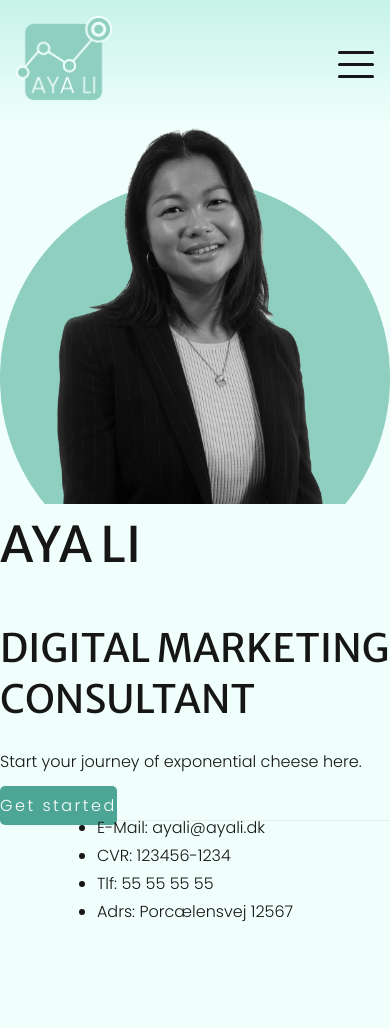
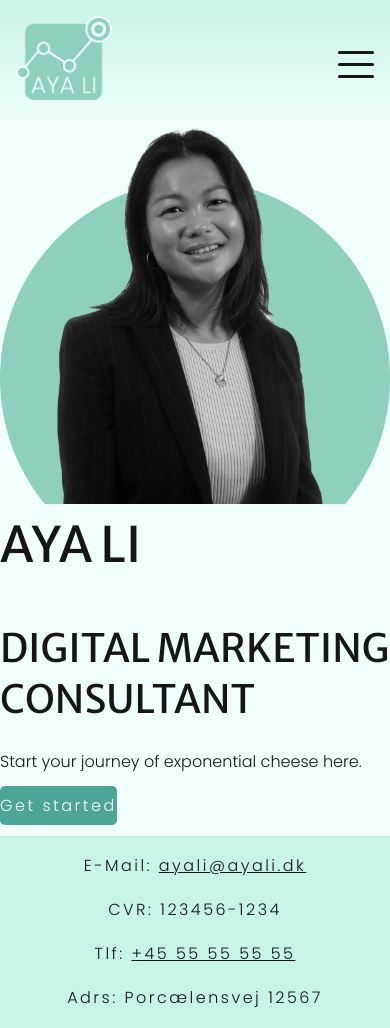
Before and after one commit to ThordurTh/ayali, a Next.js app: page / in a window 390 px wide. Before the commit the page ends 926 px from the top, so only its background shows below. Built offline with nearby package versions, Linux system fonts and the light colour scheme.

Commit message:
Footer working and responsive

```diff
--- a/components/Footer.js
+++ b/components/Footer.js
@@ -1,13 +1,23 @@
-import styles from "./Footer.module.css";
+import Link from "next/link";
 
 export default function Footer() {
   return (
     <>
-      <footer className={styles.footer}>
+      <footer>
         <ul>
-          <li>E-Mail: ayali@ayali.dk</li>
+          <li>
+            E-Mail:{" "}
+            <Link href="mailto:ayali@ayali.dk">
+              <a>ayali@ayali.dk</a>
+            </Link>
+          </li>
           <li>CVR: 123456-1234</li>
-          <li>Tlf: 55 55 55 55</li>
+          <li>
+            Tlf:{" "}
+            <Link href="tel:+4555555555">
+              <a>+45 55 55 55 55</a>
+            </Link>
+          </li>
           <li>Adrs: Porcælensvej 12567</li>
         </ul>
       </footer>
--- a/components/Footer.module.css
+++ /dev/null
@@ -1,13 +0,0 @@
-.footer {
-  width: 100%;
-  height: 100px;
-  border-top: 1px solid #eaeaea;
-  display: flex;
-  justify-content: center;
-  align-items: center;
-}
-
-.logo {
-  height: 3em;
-  margin: 5px;
-}
--- a/pages/_app.js
+++ b/pages/_app.js
@@ -1,5 +1,6 @@
 import "@styles/globals.scss";
 import "@styles/header.scss";
+import "@styles/footer.scss";
 import "@styles/index.scss";
 
 import Layout from "../components/Layout";
--- /dev/null
+++ b/styles/footer.scss
@@ -0,0 +1,27 @@
+footer {
+  margin-top: 1rem;
+  width: 100%;
+  @media screen and (min-width: 1080px) {
+    position: absolute;
+    bottom: 0;
+  }
+  ul {
+    display: flex;
+    flex-direction: column;
+    align-items: center;
+    list-style: none;
+    gap: 1rem;
+    padding: 1rem;
+    background: var(--teal4);
+    letter-spacing: 0.155em;
+    @media screen and (min-width: 1080px) {
+      flex-direction: row;
+      justify-content: space-between;
+      background-color: transparent;
+      padding: 1rem 3rem;
+    }
+    a {
+      text-decoration: underline;
+    }
+  }
+}
```
